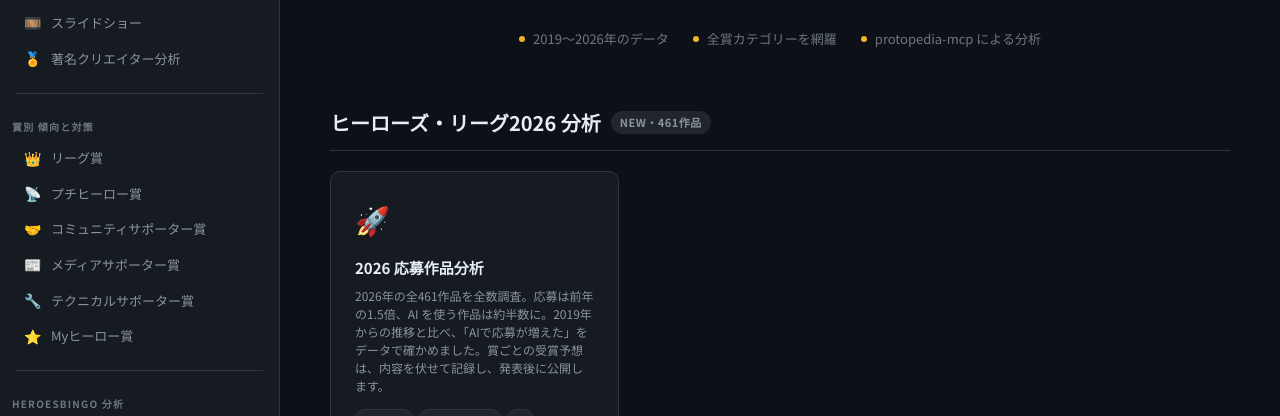
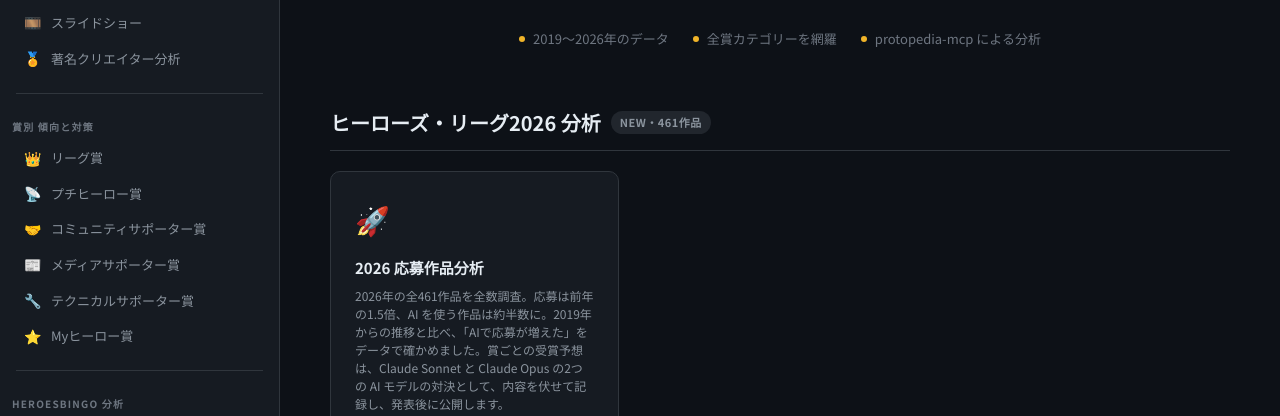
Before and after one commit to qurihara/HeroesLeague-analysis, a plain HTML site: page index.html in a window 1280 px wide. Shown: the part 384-800 px from the top of the page. Drawn offline with Linux system fonts and the light colour scheme.

Commit message:
Present award predictions as Claude Sonnet vs Claude Opus
Co-Authored-By: Claude Fable 5.2 <noreply@anthropic.com>

```diff
--- a/index.html
+++ b/index.html
@@ -354,7 +354,7 @@
         <a class="card" href="hl2026-analysis.html" style="--card-color:#f85149">
           <div class="card-icon">🚀</div>
           <div class="card-title">2026 応募作品分析</div>
-          <div class="card-desc">2026年の全461作品を全数調査。応募は前年の1.5倍、AI を使う作品は約半数に。2019年からの推移と比べ、「AIで応募が増えた」をデータで確かめました。賞ごとの受賞予想は、内容を伏せて記録し、発表後に公開します。</div>
+          <div class="card-desc">2026年の全461作品を全数調査。応募は前年の1.5倍、AI を使う作品は約半数に。2019年からの推移と比べ、「AIで応募が増えた」をデータで確かめました。賞ごとの受賞予想は、Claude Sonnet と Claude Opus の2つの AI モデルの対決として、内容を伏せて記録し、発表後に公開します。</div>
           <div class="card-tags"><span class="tag">全数調査</span><span class="tag">2019〜2026年</span><span class="tag">AI</span></div>
           <span class="card-arrow">→</span>
         </a>
```
Also changed, not shown: 7 other files.
